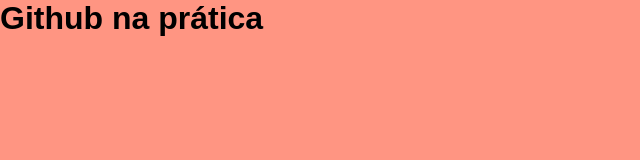
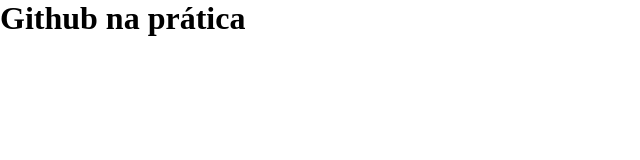
Before and after one commit to Ceneiah/git_vscode_github_hc, a plain HTML site: page index.html in a window 1280 px wide. Shown: the whole page, without its empty margins (0-640 px from the left). Drawn offline with Linux system fonts and the light colour scheme.

Commit message:
4commit-background-change

```diff
--- a/style.css
+++ b/style.css
@@ -5,6 +5,5 @@
 }
 
 body{
-    background: rgba(255, 99, 71, 0.678);
-    font-family: arial;
+    background: #fff;
 }
```
